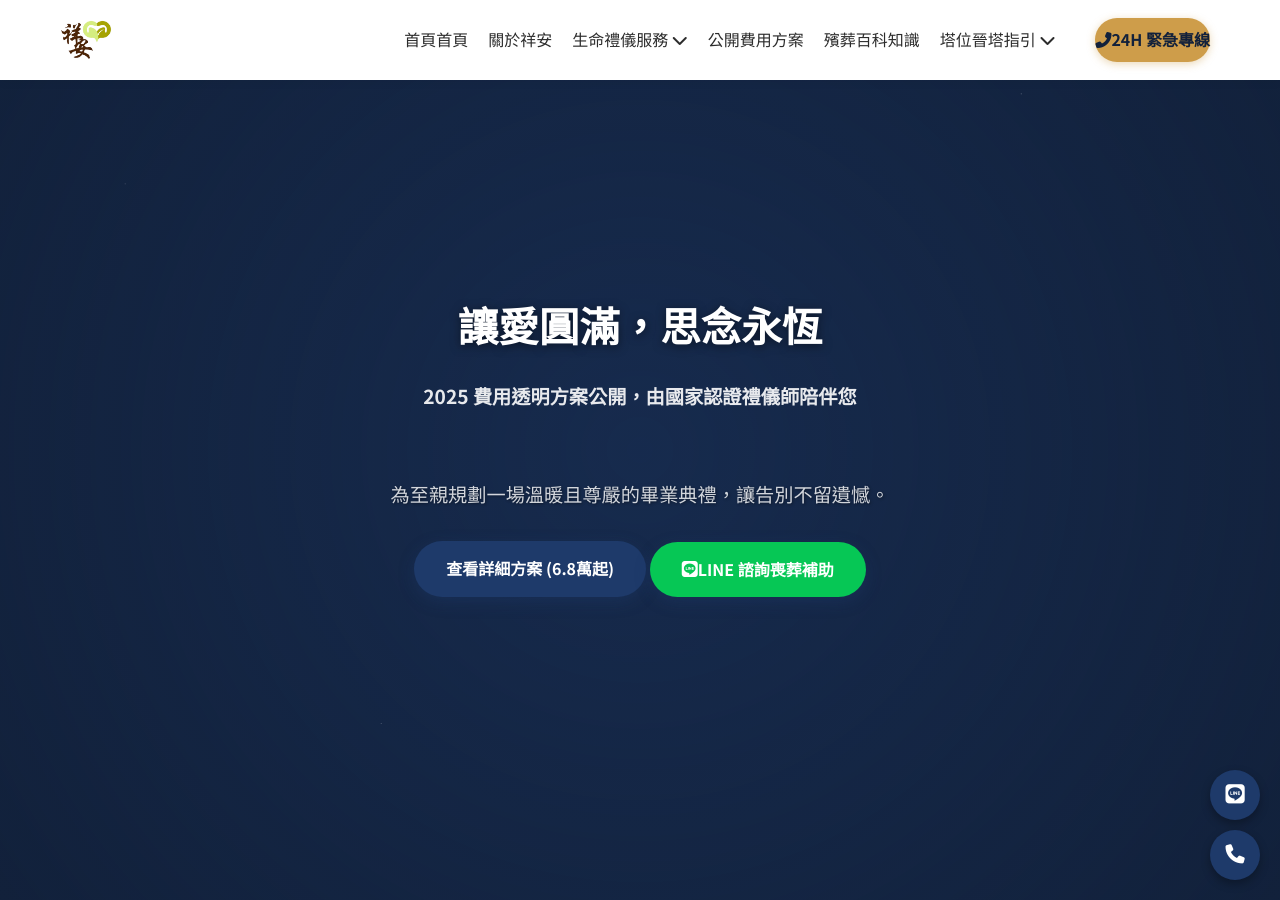
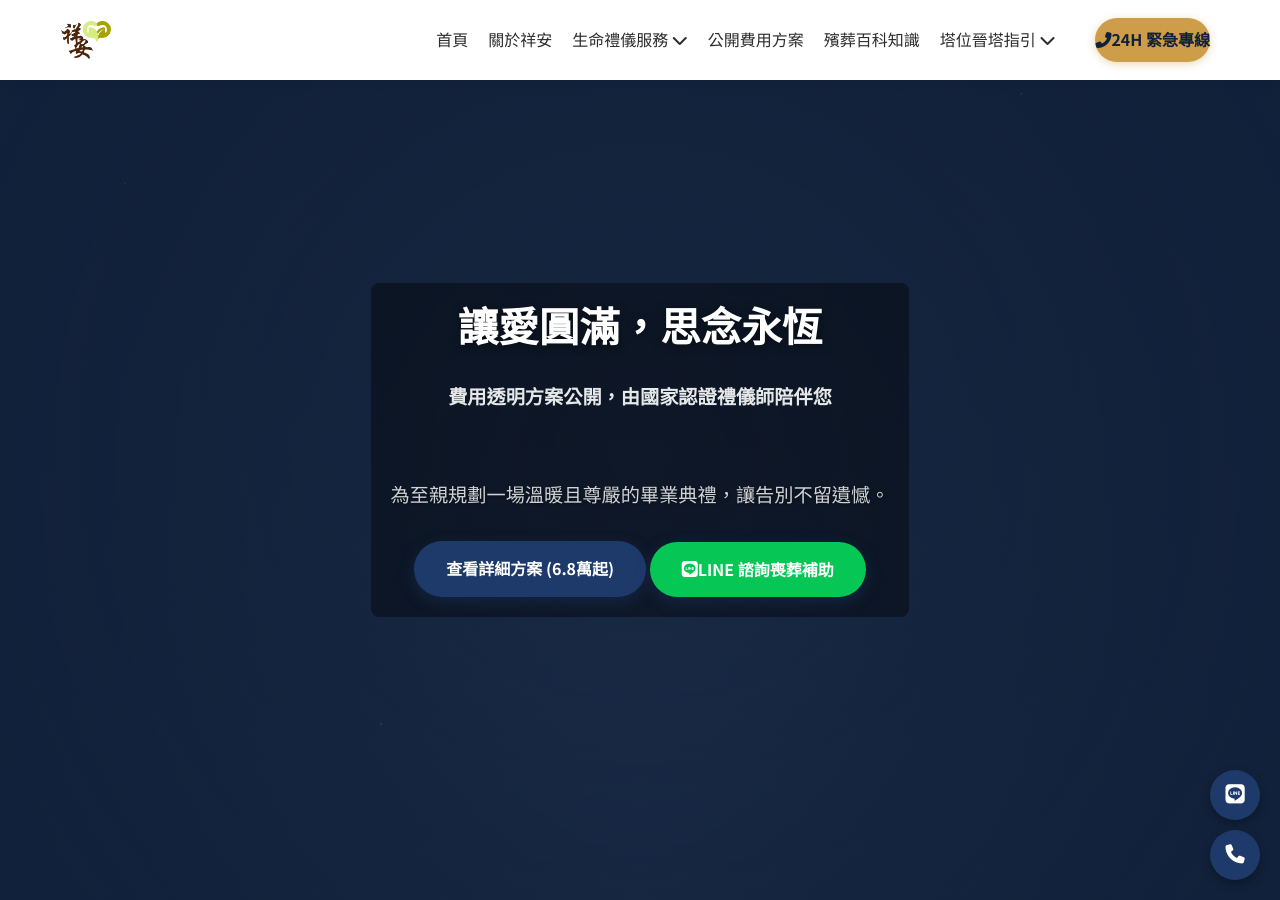
Before and after one commit to Shiangan/Shiangan, a Jekyll site: the page index.html, which Jekyll copies as it is, in a window 1280 px wide and 900 px high. Built offline with Jekyll 4.4.1, drawn with Linux system fonts in a browser that asks for light colours; some web fonts are replaced.

Commit message:
Update index.html

```diff
--- a/index.html
+++ b/index.html
@@ -23,7 +23,7 @@
     <meta property="og:site_name" content="祥安生命有限公司">
     <meta property="og:title" content="2025 喪葬費用透明 | 祥安生命：國家認證禮儀師陪您圓滿最後一段路">
     <meta property="og:description" content="政府甲級立案，專業禮儀師團隊，喪葬費用透明無隱藏。我們以家人般的溫度，守護每一份思念。">
-    <meta property="og:image" content="https://24hour.xn--kpry57d/Shiangan/images/og-image.jpg">
+    <meta property="og:image" content="https://24hour.xn--kpry57d/Shiangan/images/logo.jpg">
     <meta property="og:url" content="https://24hour.xn--kpry57d/Shiangan/index.html">
     <meta property="og:type" content="website">
 
@@ -51,6 +51,14 @@
             color: rgba(255,255,255,0.9);
             text-shadow: 1px 1px 3px rgba(0,0,0,0.5);
         }
+        /* 建議增加在 <style> 中 */
+.hero-content {
+    background: rgba(0, 0, 0, 0.4); /* 增加黑色半透明底色，提升文字閱讀性 */
+    padding: 20px;
+    border-radius: 8px;
+}
+
+
         .floating-cta {
             position: fixed;
             right: 20px;
@@ -80,6 +88,29 @@
             touch-action: manipulation;
             min-height: 44px;
         }
+
+        /* 星空背景動畫範例 */
+#hero {
+    position: relative;
+    overflow: hidden;
+    background: radial-gradient(ellipse at bottom, #1b2735 0%, #090a0f 100%);
+}
+#stars, #stars2, #stars3 {
+    position: absolute;
+    top: 0; left: 0; right: 0; bottom: 0;
+    background: transparent;
+}
+#stars {
+    width: 1px; height: 1px;
+    background: transparent;
+    box-shadow: 174px 200px #FFF, 120px 500px #FFF, 1500px 300px #FFF; /* 需產生更多座標 */
+    animation: animStar 50s linear infinite;
+}
+@keyframes animStar {
+    from { transform: translateY(0px); }
+    to { transform: translateY(-2000px); }
+}
+
     </style>
 
     <link rel="preconnect" href="https://fonts.googleapis.com">
@@ -142,7 +173,7 @@
 
             <nav class="main-nav" id="main-nav" role="navigation" aria-label="主要網站導覽">
                 <ul role="menubar">
-                    <li role="menuitem"><a href="index.html">首頁首頁</a></li>
+                    <li role="menuitem"><a href="index.html">首頁</a></li>
                     <li role="menuitem"><a href="about.html">關於祥安</a></li>
 
                     <li class="dropdown" role="menuitem" aria-haspopup="true">
@@ -191,7 +222,7 @@
             <div id="stars3"></div>
             <div class="hero-content text-center">
                 <h1 class="text-line-container"><span class="fit-text-line" style="font-family: 'Noto Serif TC', serif;">讓愛圓滿，思念永恆</span></h1>
-                <p class="text-line-container"><strong class="fit-text-line">2025 費用透明方案公開，由國家認證禮儀師陪伴您</strong></p>
+                <p class="text-line-container"><strong class="fit-text-line">費用透明方案公開，由國家認證禮儀師陪伴您</strong></p>
                 <p class="hero-desc"><br>為至親規劃一場溫暖且尊嚴的畢業典禮，讓告別不留遺憾。</p>
                 <div class="hero-btns">
                     <a href="plans.html" class="cta-button primary large">查看詳細方案 (6.8萬起)</a>
```
Also changed, not shown: other parts of index.html (+10 -0 lines).
